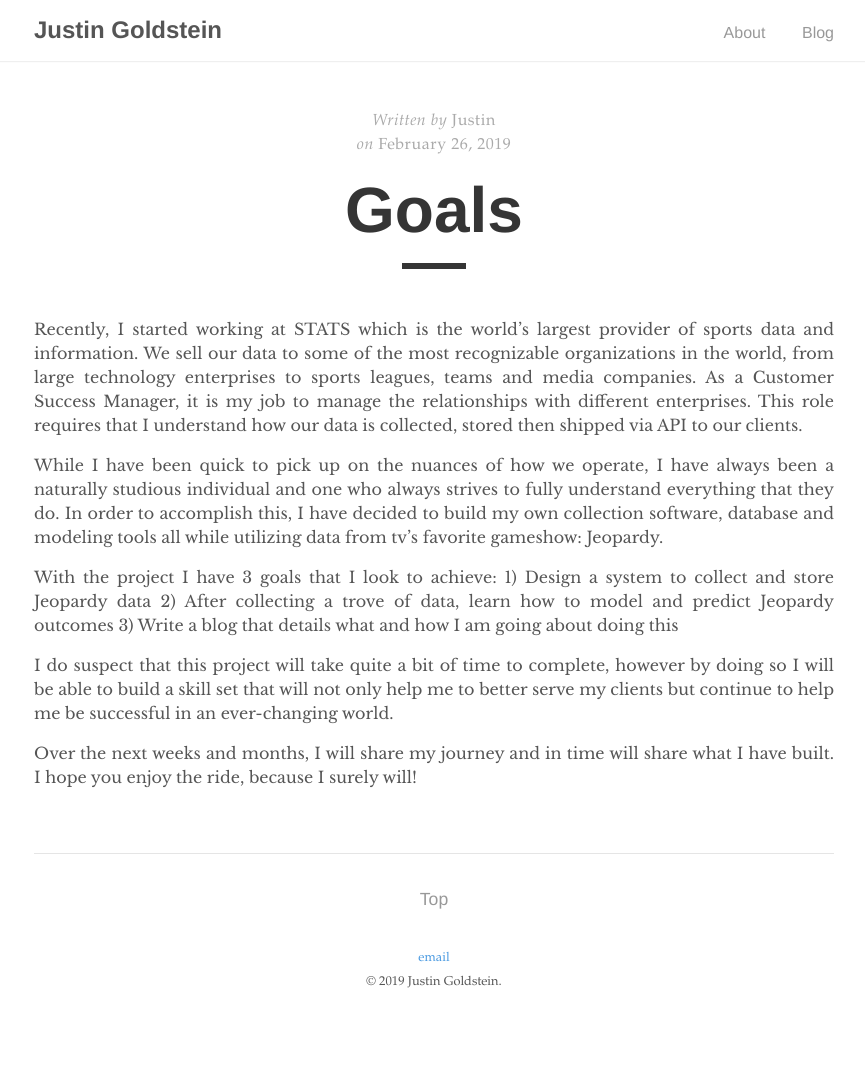
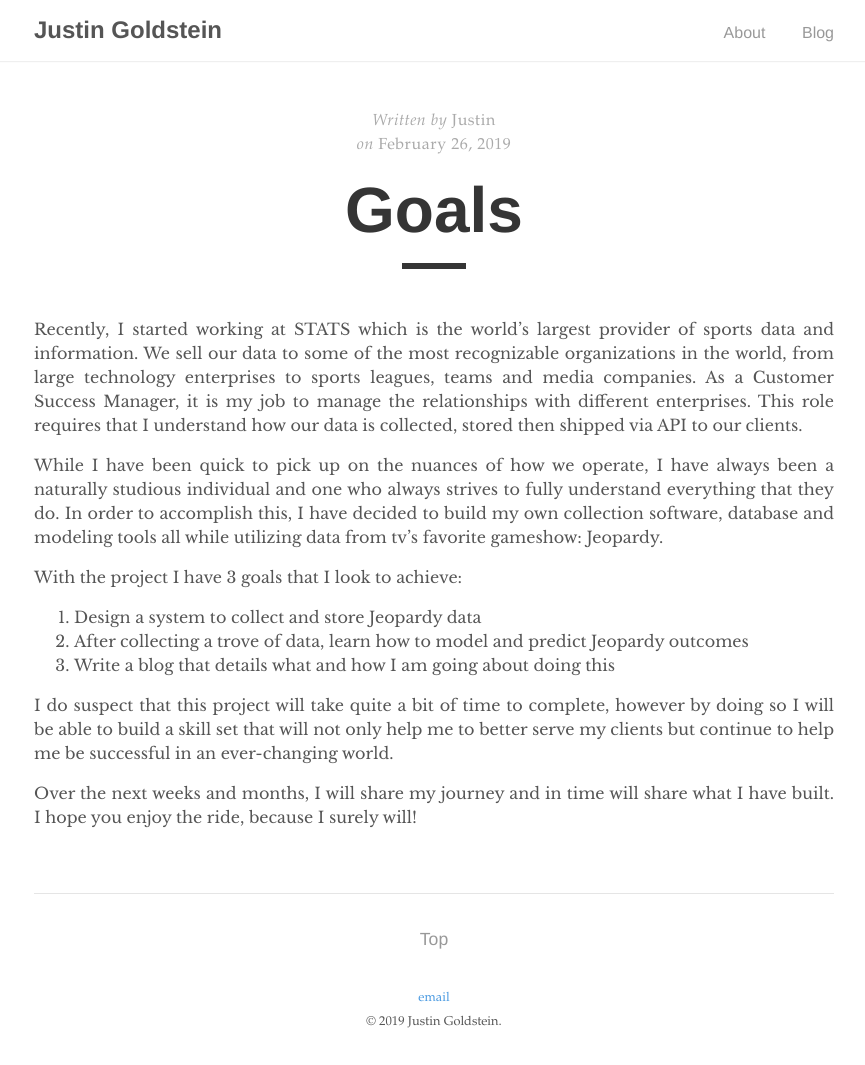
Before and after one commit to jusgolds/jusgolds.github.io, a Jekyll site: the page built from _posts/2019-02-26-Goals.md, in a window 1280 px wide. Shown: the whole page, without its empty margins (206-1071 px from the left). Built offline with Jekyll 4.4.1, drawn with Linux system fonts in a browser that asks for light colours; before the commit the page ends 1025 px from its top, so only the background shows below that.

Commit message:
Edit markdown style

```diff
--- a/_posts/2019-02-26-Goals.md
+++ b/_posts/2019-02-26-Goals.md
@@ -16,9 +16,9 @@ they do. In order to accomplish this, I have decided to build my own collection
 database and modeling tools all while utilizing data from tv's favorite gameshow: Jeopardy.
 
 With the project I have 3 goals that I look to achieve:
-1) Design a system to collect and store Jeopardy data
-2) After collecting a trove of data, learn how to model and predict Jeopardy outcomes
-3) Write a blog that details what and how I am going about doing this
+1. Design a system to collect and store Jeopardy data
+2. After collecting a trove of data, learn how to model and predict Jeopardy outcomes
+3. Write a blog that details what and how I am going about doing this
 
 I do suspect that this project will take quite a bit of time to complete, however by doing
 so I will be able to build a skill set that will not only help me to better serve my clients
```
